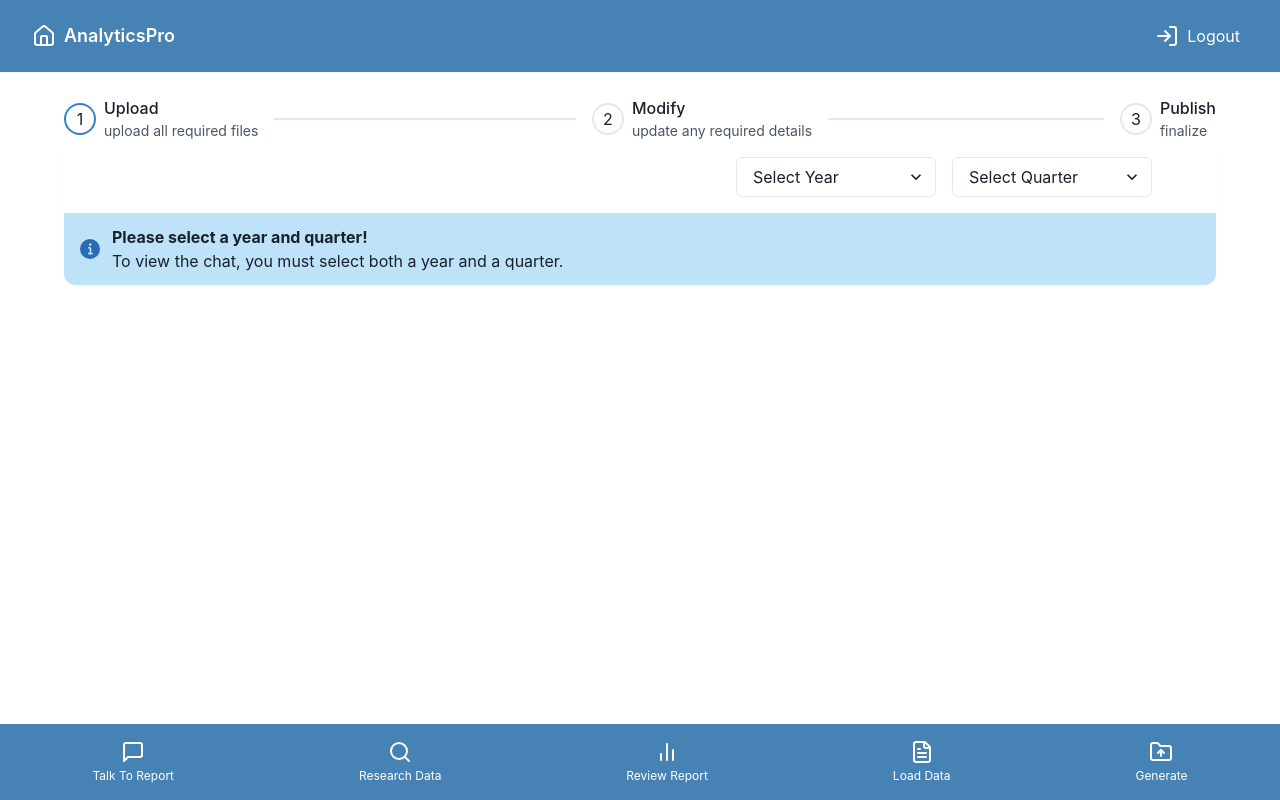
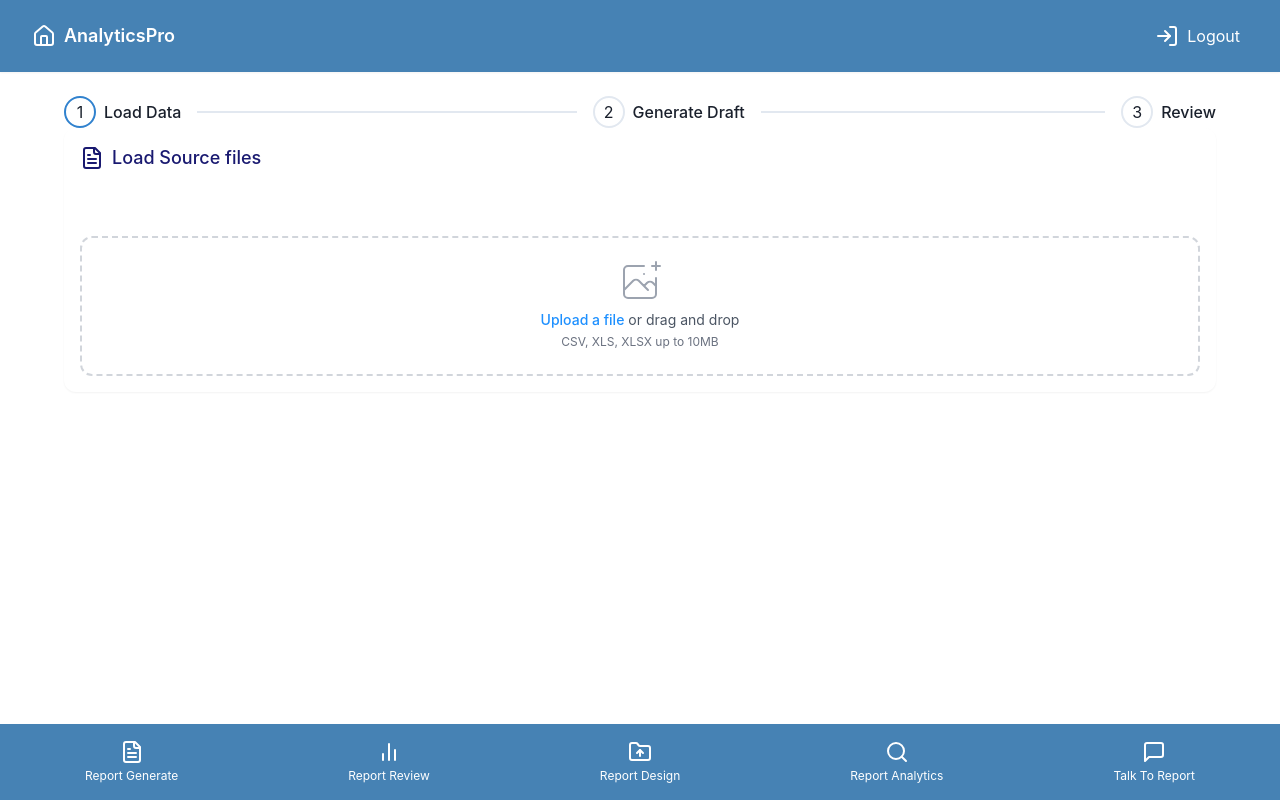
Before and after one commit to Classy-Endevours/review-system-sample, a Next.js app: page /load-data in a window 1280 px wide. Built offline with nearby package versions, Linux system fonts and the light colour scheme.

Commit message:
Feedbacks covered

```diff
--- a/app/components/Chat/Chat.tsx
+++ b/app/components/Chat/Chat.tsx
@@ -1,7 +1,8 @@
 "use client";
 import { Send } from "lucide-react";
-import React, { useEffect, useState } from "react";
+import React, { useEffect, useState, useRef } from "react"; // Import useRef
 import axios from "axios";
+
 interface Message {
   text: string;
   align: "left" | "right";
@@ -46,9 +47,9 @@ const MessageBubble: React.FC<MessageBubbleProps> = ({ text, align, seen }) => (
 
 const Chat: React.FC = () => {
   const [messages, setMessages] = useState<Message[]>();
-
   const [loading, setLoading] = useState(false);
   const [inputMessage, setInputMessage] = useState("");
+  const messageEndRef = useRef<HTMLDivElement | null>(null); // Create a ref
 
   useEffect(() => {
     if (messages?.length) {
@@ -69,7 +70,7 @@ const Chat: React.FC = () => {
     if (!inputMessage) return;
 
     setMessages((prevMessages) => [
-      ...(prevMessages || []), // Provide a default empty array if prevMessages is undefined
+      ...(prevMessages || []),
       { text: inputMessage, align: "right" },
     ]);
     setInputMessage("");
@@ -83,7 +84,7 @@ const Chat: React.FC = () => {
       });
 
       setMessages((prevMessages) => [
-        ...(prevMessages || []), // Same here
+        ...(prevMessages || []),
         { text: res.data.response.content[0].text.value, align: "left" },
       ]);
 
@@ -91,7 +92,7 @@ const Chat: React.FC = () => {
         localStorage.setItem("threadId", JSON.stringify(res.data.threadId));
       }
     } catch (error) {
-      console.error(error); // Make sure to reset loading state on error as well
+      console.error(error);
     } finally {
       setLoading(false);
     }
@@ -103,6 +104,13 @@ const Chat: React.FC = () => {
     }
   };
 
+  // Scroll to bottom effect
+  useEffect(() => {
+    if (messageEndRef.current) {
+      messageEndRef.current.scrollIntoView({ behavior: "smooth" });
+    }
+  }, [messages]);
+
   return (
     <div className="md:h-[90vh] xs:h-[90vh] xs:bg-gray-200 ">
       <div className="flex h-[80%] xs:h-[100%] antialiased text-gray-800">
@@ -111,7 +119,6 @@ const Chat: React.FC = () => {
             <div className="flex flex-col flex-auto flex-shrink-0 rounded-2xl bg-gray-200 h-full p-4">
               <div className="flex flex-col h-full xs:h-[75%] overflow-x-auto mb-4">
                 <div className="flex flex-col h-full">
-                  {/* Replacing grid with flex */}
                   <div className="flex flex-col space-y-2">
                     {messages?.length &&
                       messages.map((msg, index) => (
@@ -123,16 +130,17 @@ const Chat: React.FC = () => {
                         />
                       ))}
                     {loading && (
-                      <div className="flex justify-start  p-3 rounded-lg">
+                      <div className="flex justify-start p-3 rounded-lg">
                         <div className="relative mr-3 text-sm bg-indigo-100 py-2 px-4 shadow rounded-xl">
                           <div className="flex items-center">
                             <div className="animate-spin rounded-full h-4 w-4 border-t-2 border-indigo-500 mr-3"></div>
-                            <span>Typing...</span>
+                            <span>Thinking...</span>
                           </div>
                         </div>
                       </div>
                     )}
                   </div>
+                  <div ref={messageEndRef} /> {/* This empty div is used to scroll */}
                 </div>
               </div>
               {!loading && (
--- a/app/components/Editor/Editor.tsx
+++ b/app/components/Editor/Editor.tsx
@@ -381,13 +381,19 @@ We are grateful for your continued partnership. Should you have any questions, p
                 className="bg-red-500 text-white px-4 py-2 rounded"
                 onClick={() => handleDeleteComment(activeComment.index)}
               >
-                Delete
+                <svg xmlns="http://www.w3.org/2000/svg" fill="#fff" x="0px" y="0px" width="20" height="20" viewBox="0 0 24 24">
+                  <path d="M 10.806641 2 C 10.289641 2 9.7956875 2.2043125 9.4296875 2.5703125 L 9 3 L 4 3 A 1.0001 1.0001 0 1 0 4 5 L 20 5 A 1.0001 1.0001 0 1 0 20 3 L 15 3 L 14.570312 2.5703125 C 14.205312 2.2043125 13.710359 2 13.193359 2 L 10.806641 2 z M 4.3652344 7 L 5.8925781 20.263672 C 6.0245781 21.253672 6.877 22 7.875 22 L 16.123047 22 C 17.121047 22 17.974422 21.254859 18.107422 20.255859 L 19.634766 7 L 4.3652344 7 z"></path>
+                </svg>
+
               </button>
               <button
                 className="bg-blue-500 text-white px-4 py-2 rounded"
                 onClick={() => handleSaveComment(activeComment)}
               >
-                Save
+                <svg xmlns="http://www.w3.org/2000/svg" fill="#fff" x="0px" y="0px" width="20" height="20" viewBox="0 0 24 24">
+                  <path d="M 18 2 L 15.585938 4.4140625 L 19.585938 8.4140625 L 22 6 L 18 2 z M 14.076172 5.9238281 L 3 17 L 3 21 L 7 21 L 18.076172 9.9238281 L 14.076172 5.9238281 z"></path>
+                </svg>
+
               </button>
             </div>
             <button
--- a/app/components/Home/page.tsx
+++ b/app/components/Home/page.tsx
@@ -1,7 +1,7 @@
 "use client";
 import React, { useState } from "react";
 import { motion, AnimatePresence } from "framer-motion";
-import { FileText, BarChart2 } from "lucide-react";
+import { BarChart2 } from "lucide-react";
 import PDFViewer from "../PDFViewer/PDFViewer";
 
 const customStyles = `
@@ -31,7 +31,7 @@ interface ReportTileProps {
   report: string;
   status: string;
   statistic: string;
-  onSelect: (report: string) => void;
+  onSelect?: (report: string) => void;
 }
 
 const ReportTile: React.FC<ReportTileProps> = ({
@@ -44,7 +44,7 @@ const ReportTile: React.FC<ReportTileProps> = ({
     whileHover={{ scale: 1.05 }}
     whileTap={{ scale: 0.95 }}
     className="relative w-full h-32 bg-white rounded-lg shadow-md overflow-hidden"
-    onClick={() => onSelect(report)}
+    onClick={() => onSelect && onSelect(report)}
   >
     <div className={`absolute top-0 left-0 w-6 h-6 ${reportStatus[status]}`} />
     <div className="p-4 flex flex-col justify-between h-full">
@@ -66,7 +66,11 @@ const Home: React.FC = () => {
     setSelectedReport(report);
     setActiveSection("reportDetails");
   };
-  console.log({ activeSection });
+
+  const closeReport = () => {
+    setActiveSection("selectReport");
+  };
+
   const renderContent = () => {
     const content: Record<string, JSX.Element> = {
       selectReport: (
@@ -84,8 +88,7 @@ const Home: React.FC = () => {
                 {years.map((year) => (
                   <button
                     key={year}
-                    className={`px-4 py-2 text-sm font-medium ${
-                      selectedYear === year
+                    className={`px-4 py-2 text-sm font-medium ${selectedYear === year
                       ? "text-midnight-blue border-b-2 border-midnight-blue"
                       : "text-gray-500 hover:text-gray-700"
                       }`}
@@ -112,20 +115,17 @@ const Home: React.FC = () => {
                   report="SECOND QUARTER"
                   status="In-Progress"
                   statistic="Expenses: $800K"
-                  onSelect={handleReportSelect}
                 />
                 <ReportTile
                   report="THIRD QUARTER"
                   status="Not Started"
                   statistic="Target: $1.5M"
-                  onSelect={handleReportSelect}
                 />
 
                 <ReportTile
                   report="ANNUAL REPORT"
-                  status="annual"
+                  status="Not Started"
                   statistic="Projected Growth: 15%"
-                  onSelect={handleReportSelect}
                 />
               </div>
             </div>
@@ -140,69 +140,20 @@ const Home: React.FC = () => {
           transition={{ duration: 0.3 }}
           className="bg-white rounded-xl shadow-sm overflow-hidden p-4"
         >
+          <div className="flex justify-between">
             <h2 className="text-lg font-medium mb-4 text-midnight-blue">
               {selectedReport} Details
             </h2>
-          <p className="text-steel-blue">
-            Here you can view details of the {selectedReport}.
-          </p>
-          <p className="text-steel-blue">
-            Use the options below to interact with this report.
-          </p>
+            <button onClick={closeReport} type="button" className="text-gray-400 bg-transparent hover:bg-gray-200 hover:text-gray-900 rounded-lg text-sm w-8 h-8 ms-auto inline-flex justify-center items-center dark:hover:bg-gray-600 dark:hover:text-white" data-modal-hide="default-modal">
+              <svg className="w-3 h-3" aria-hidden="true" xmlns="http://www.w3.org/2000/svg" fill="none" viewBox="0 0 14 14">
+                <path stroke="currentColor" stroke-linecap="round" stroke-linejoin="round" stroke-width="2" d="m1 1 6 6m0 0 6 6M7 7l6-6M7 7l-6 6" />
+              </svg>
+              <span className="sr-only">Close modal</span>
+            </button>
+          </div>
           <PDFViewer />
         </motion.div>
-      ),
-      loadData: (
-        <motion.div
-          initial={{ opacity: 0, y: 20 }}
-          animate={{ opacity: 1, y: 0 }}
-          exit={{ opacity: 0, y: -20 }}
-          transition={{ duration: 0.3 }}
-          className="bg-white rounded-xl shadow-sm overflow-hidden"
-        >
-          <div className="p-4">
-            <h2 className="text-lg font-medium mb-4 flex items-center text-midnight-blue">
-              <FileText className="mr-2" /> Load Raw Data for {selectedReport}
-            </h2>
-            <div className="mt-1 flex justify-center px-6 pt-5 pb-6 border-2 border-gray-300 border-dashed rounded-xl">
-              <div className="space-y-1 text-center">
-                <svg
-                  className="mx-auto h-12 w-12 text-gray-400"
-                  stroke="currentColor"
-                  fill="none"
-                  viewBox="0 0 48 48"
-                  aria-hidden="true"
-                >
-                  <path
-                    d="M28 8H12a4 4 0 00-4 4v20m32-12v8m0 0v8a4 4 0 01-4 4H12a4 4 0 01-4-4v-4m32-4l-3.172-3.172a4 4 0 00-5.656 0L28 28M8 32l9.172-9.172a4 4 0 015.656 0L28 28m0 0l4 4m4-24h8m-4-4v8m-12 4h.02"
-                    strokeWidth="2"
-                    strokeLinecap="round"
-                    strokeLinejoin="round"
-                  />
-                </svg>
-                <div className="flex text-sm text-gray-600">
-                  <label
-                    htmlFor="file-upload"
-                    className="relative cursor-pointer bg-white rounded-md font-medium text-dodger-blue hover:text-royal-blue focus-within:outline-none focus-within:ring-2 focus-within:ring-offset-2 focus-within:ring-deep-sky-blue"
-                  >
-                    <span>Upload a file</span>
-                    <input
-                      id="file-upload"
-                      name="file-upload"
-                      type="file"
-                      className="sr-only"
-                    />
-                  </label>
-                  <p className="pl-1">or drag and drop</p>
-                </div>
-                <p className="text-xs text-gray-500">
-                  CSV, XLS, XLSX up to 10MB
-                </p>
-              </div>
-            </div>
-          </div>
-        </motion.div>
-      ),
+      )
     };
 
     return content[activeSection] || null;
--- a/app/components/LoadData/LoadData.tsx
+++ b/app/components/LoadData/LoadData.tsx
@@ -2,16 +2,7 @@
 import React, { useState, ChangeEvent } from "react";
 import { motion } from "framer-motion";
 import { FileText, Trash2 } from "lucide-react";
-import {
-  Alert,
-  AlertDescription,
-  AlertIcon,
-  AlertTitle,
-  Box,
-  Select,
-  useToast,
-  UseToastOptions,
-} from "@chakra-ui/react";
+import { useToast, UseToastOptions } from "@chakra-ui/react";
 
 // Define the file type for better type checking
 interface UploadedFile {
@@ -22,8 +13,6 @@ interface UploadedFile {
 const LoadData = ({ goToNext }: { goToNext: () => void }) => {
   const [uploadedFiles, setUploadedFiles] = useState<UploadedFile[]>([]);
   const [loading, setLoading] = useState<boolean>(false);
-  const [selectedYear, setSelectedYear] = useState("");
-  const [selectedQuarter, setSelectedQuarter] = useState("");
   const toast = useToast();
 
   const handleFileUpload = (e: ChangeEvent<HTMLInputElement>) => {
@@ -73,7 +62,6 @@ const LoadData = ({ goToNext }: { goToNext: () => void }) => {
     };
     toast(toastOptions);
   };
-  const isYearAndQuarterSelected = selectedYear && selectedQuarter;
   return (
     <motion.div
       initial={{ opacity: 0, y: 20 }}
@@ -82,48 +70,9 @@ const LoadData = ({ goToNext }: { goToNext: () => void }) => {
       transition={{ duration: 0.3 }}
       className="bg-white rounded-xl shadow-sm overflow-hidden"
     >
-      <div className="mt-[1rem] px-16">
-        <Box className="flex justify-end space-x-4 mb-4">
-          <Select
-            placeholder="Select Year"
-            value={selectedYear}
-            onChange={(e) => setSelectedYear(e.target.value)}
-            width="200px"
-          >
-            <option value="2021">2021</option>
-            <option value="2022">2022</option>
-            <option value="2023">2023</option>
-            <option value="2024">2024</option>
-          </Select>
-
-          <Select
-            placeholder="Select Quarter"
-            value={selectedQuarter}
-            onChange={(e) => setSelectedQuarter(e.target.value)}
-            width="200px"
-          >
-            <option value="1">Q1</option>
-            <option value="2">Q2</option>
-            <option value="3">Q3</option>
-            <option value="4">Q4</option>
-          </Select>
-        </Box>
-      </div>
-      {!isYearAndQuarterSelected && (
-        <Alert status="info" variant="subtle">
-          <AlertIcon />
-          <Box flex="1">
-            <AlertTitle>Please select a year and quarter!</AlertTitle>
-            <AlertDescription>
-              To view the chat, you must select both a year and a quarter.
-            </AlertDescription>
-          </Box>
-        </Alert>
-      )}
-      {isYearAndQuarterSelected && (
       <div className="p-4">
         <h2 className="text-lg font-medium mb-4 flex items-center text-midnight-blue">
-            <FileText className="mr-2" /> Load Raw Data for
+          <FileText className="mr-2" /> Load Source files
         </h2>
 
         <div className="mt-16 flex justify-center px-6 pt-5 pb-6 border-2 border-gray-300 border-dashed rounded-xl">
@@ -168,8 +117,7 @@ const LoadData = ({ goToNext }: { goToNext: () => void }) => {
           <div className="flex justify-center mt-4">
             <button
               onClick={handleSave}
-                className={`bg-dodger-blue text-white px-4 py-2 rounded-md focus:outline-none ${
-                  loading ? "cursor-not-allowed" : ""
+              className={`bg-dodger-blue text-white px-4 py-2 rounded-md focus:outline-none ${loading ? "cursor-not-allowed" : ""
                 }`}
               disabled={loading}
             >
@@ -207,7 +155,6 @@ const LoadData = ({ goToNext }: { goToNext: () => void }) => {
           </div>
         )}
       </div>
-      )}
     </motion.div>
   );
 };
--- a/app/components/Login/Login.tsx
+++ b/app/components/Login/Login.tsx
@@ -60,6 +60,7 @@ const Login: React.FC = () => {
         status: "success",
         duration: 3000,
         isClosable: true,
+        position: 'top'
       });
       router.push("/home");
     } else {
@@ -69,6 +70,7 @@ const Login: React.FC = () => {
         status: "error",
         duration: 3000,
         isClosable: true,
+        position: 'top-right'
       });
     }
   };
--- a/app/components/Publish/Publish.tsx
+++ b/app/components/Publish/Publish.tsx
@@ -1,18 +1,11 @@
 "use client";
 import React from "react";
-import Confetti from "react-confetti";
-
-import { useWindowSize } from "@react-hook/window-size";
-
 const Publish = () => {
-  const [width, height] = useWindowSize();
-
   return (
     <div className="flex items-center justify-center">
-      <Confetti width={width} height={height} />
       <div className="h-[50vh] flex justify-center items-center">
-        <h1 className="bg-gradient-to-r from-blue-600 via-green-500 to-indigo-400 inline-block text-transparent bg-clip-text text-4xl font-bold">
-          Thank You for publishing!
+        <h1 className=" inline-block text-royal-blue text-4xl font-bold">
+        Report sent for Review.
         </h1>
       </div>
     </div>
--- a/app/components/Stepper/Stepper.tsx
+++ b/app/components/Stepper/Stepper.tsx
@@ -20,19 +20,19 @@ const Stepper = ({ id }: StepperProp) => {
 
   const steps: IStep[] = [
     {
-      title: "Upload",
+      title: "Load Data",
       description: "upload all required files",
       step: 1,
       component: ({ goToNext }) => <LoadData goToNext={goToNext} />,
     },
     {
-      title: "Modify",
+      title: "Generate Draft",
       description: "update any required details",
       step: 2,
       component: ({ goToNext }) => <RichTextEditor goToNext={goToNext} />,
     },
     {
-      title: "Publish",
+      title: "Review",
       description: "finalize",
       step: 3,
       component: ({}) => <Publish />,
--- a/app/components/Stepper/StepperContainer.tsx
+++ b/app/components/Stepper/StepperContainer.tsx
@@ -8,7 +8,6 @@ import {
   StepIcon,
   StepNumber,
   StepTitle,
-  StepDescription,
   StepSeparator,
 } from "@chakra-ui/react";
 import {
@@ -93,7 +92,6 @@ export const StepperContainer = ({
 
             <Box flexShrink="0" className="xs:hidden">
               <StepTitle className="xs:text-sm">{step.title}</StepTitle>
-              <StepDescription>{step.description}</StepDescription>
             </Box>
 
             <StepSeparator />
--- a/app/generate-report/[...puckPath]/page.tsx
+++ b/app/generate-report/[...puckPath]/page.tsx
@@ -24,7 +24,7 @@ export async function generateMetadata({
   const path = `/${puckPath.join("/")}`;
 
   return {
-    title: "Puck: " + path,
+    title: path,
   };
 }
 
--- a/app/layout/DefaultLayout.tsx
+++ b/app/layout/DefaultLayout.tsx
@@ -38,20 +38,15 @@ const DefaultLayout: React.FC<DefaultLayoutProps> = ({
   // Array of objects for the tabs
   const tabs: Tab[] = [
     {
-      name: "Talk To Report",
-      component: <MessageSquare className="h-6 w-6 text-white" />,
+      name: "Report Generate",
+      component: <FileText className="h-6 w-6 text-white" />,
       onClick: () => {
-        setActiveSection("talkToReport");
-        router.push("/chat");
+        setActiveSection("loadData");
+        router.push("/load-data");
       },
     },
     {
-      name: "Research Data",
-      component: <Search className="h-6 w-6 text-white" />,
-      onClick: () => setActiveSection("researchData"),
-    },
-    {
-      name: "Review Report",
+      name: "Report Review",
       component: <BarChart2 className="h-6 w-6 text-white" />,
       onClick: () => {
         setActiveSection("reviewReport");
@@ -59,19 +54,24 @@ const DefaultLayout: React.FC<DefaultLayoutProps> = ({
       },
     },
     {
-      name: "Load Data",
-      component: <FileText className="h-6 w-6 text-white" />,
-      onClick: () => {
-        setActiveSection("loadData");
-        router.push("/load-data");
-      },
-    },
-    {
-      name: "Generate",
+      name: "Report Design",
       component: <FolderUp className="h-6 w-6 text-white" />,
       onClick: () => {
         setActiveSection("pdfEditor");
         router.push("/generate-report");
+      },
+    },
+    {
+      name: "Report Analytics",
+      component: <Search className="h-6 w-6 text-white" />,
+      onClick: () => setActiveSection("researchData"),
+    },
+    {
+      name: "Talk To Report",
+      component: <MessageSquare className="h-6 w-6 text-white" />,
+      onClick: () => {
+        setActiveSection("talkToReport");
+        router.push("/chat");
       },
     },
   ];
@@ -136,11 +136,10 @@ const DefaultLayout: React.FC<DefaultLayoutProps> = ({
             {tabs.map((tab, index) => (
               <motion.button
                 key={tab.name}
-                className={`p-2 rounded-full hover:bg--blue flex flex-col items-center ${
-                  activeSection === tab.name.replace(/\s+/g, "").toLowerCase()
-                    ? "bg-dodger-blue"
-                    : ""
-                }`}
+                className={`p-2 rounded-full hover:bg--blue flex flex-col items-center ${activeSection === tab.name.replace(/\s+/g, "").toLowerCase()
+                  ? "bg-dodger-blue"
+                  : ""
+                  }`}
                 onClick={tab.onClick}
                 whileHover={{ scale: 1.1 }}
                 whileTap={{ scale: 0.9 }}
--- a/package.json
+++ b/package.json
@@ -13,7 +13,6 @@
     "@emotion/react": "^11.13.3",
     "@emotion/styled": "^11.13.0",
     "@measured/puck": "^0.16.0",
-    "@react-hook/window-size": "^3.1.1",
     "@react-pdf/renderer": "^4.0.0",
     "@tiptap/extension-highlight": "^2.7.3",
     "@tiptap/react": "^2.7.3",
```
Also changed, not shown: 1 other file (tests, documents, lock files or other folders). Lines whose indentation alone changed are shown as unchanged.
